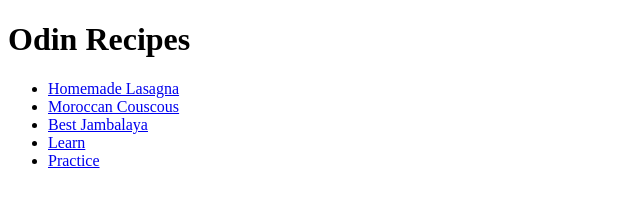
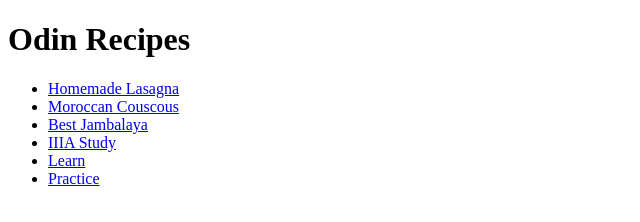
Before and after one commit to bramjweb/odin-recipes, a plain HTML site: page index.html in a window 1280 px wide. Shown: the whole page, without its empty margins (0-640 px from the left). Drawn offline with Linux system fonts and the light colour scheme.

Commit message:
Add link to IIIA Study Path in index.htm

```diff
--- a/index.html
+++ b/index.html
@@ -11,6 +11,7 @@
         <li><a href="recipes/lasagna.html">Homemade Lasagna</a></li>
         <li><a href="recipes/couscous.html">Moroccan Couscous</a></li>
         <li><a href="recipes/jambalaya.html">Best Jambalaya</a></li>
+        <li><a href="recipes/IIIA_Study_Path.html">IIIA Study</a></li>
         <li><a href="recipes/roadmap_2026.html">Learn</a></li>
         <li><a href="recipes/50-c-projects-v3.html">Practice</a></li>
 
```
